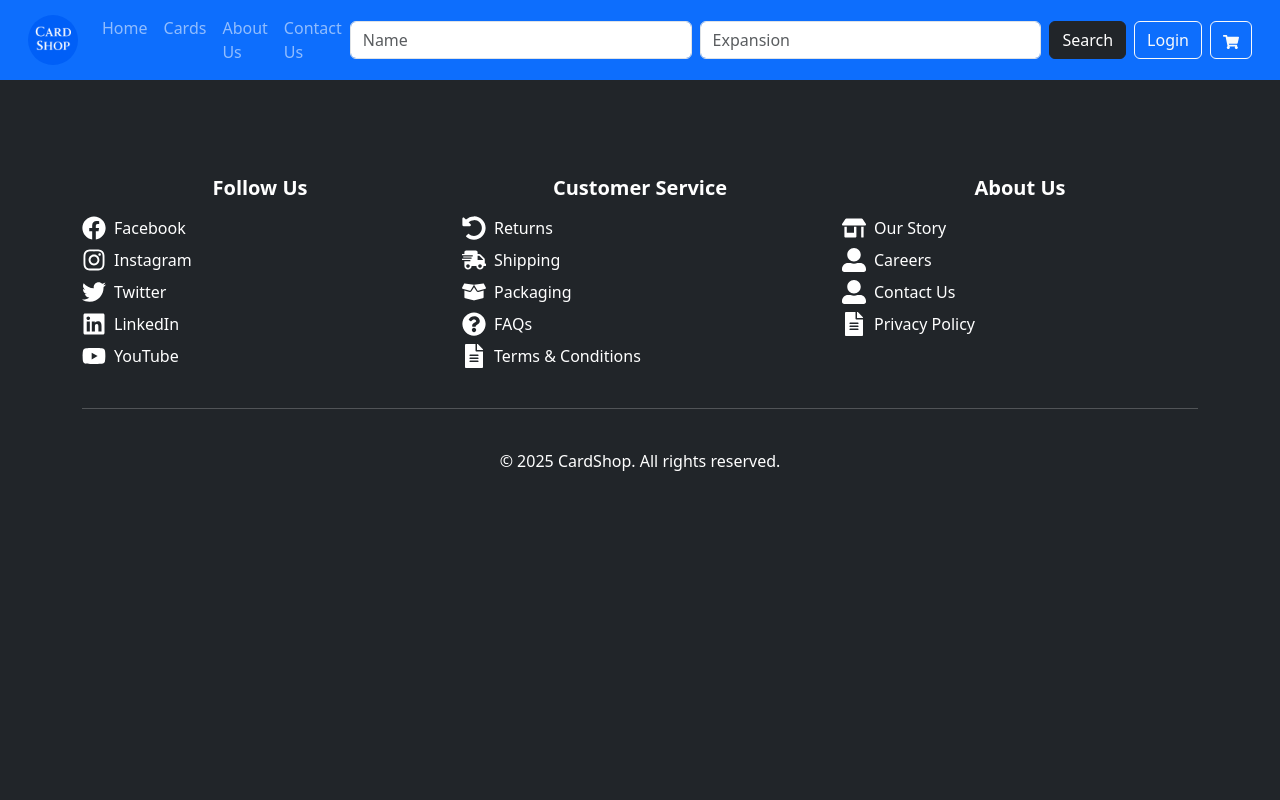
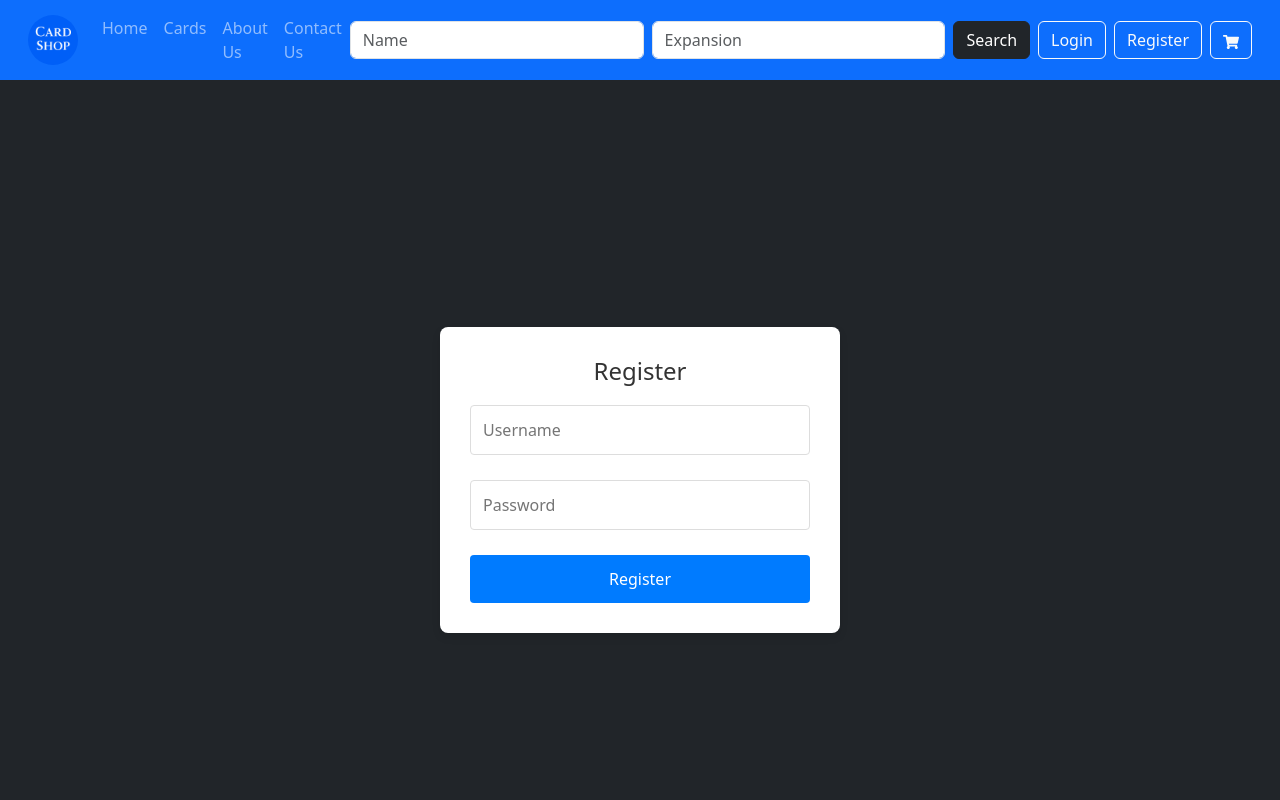
Before and after one commit to Hammerboy98/CardShop, a React (Vite) app: page /register in a window 1280 px wide. Shown: the top 800 px of the page. Built offline with nearby package versions, Linux system fonts and the light colour scheme.

Commit message:
aggiunta componente registrazione direttamente dal sito

```diff
--- a/src/App.jsx
+++ b/src/App.jsx
@@ -14,6 +14,7 @@ import CardDetail from "./components/CardDetail";
 import AdminDashboard from "./components/AdminDashboard"; // Importa la Dashboard Admin
 import Login from "./components/Login"; // Importa la pagina di login
 import PrivateRoute from "./components/PrivateRoute"; // Importa il componente per la protezione delle rotte
+import Register from "./components/Register";
 
 function App() {
   const [isAuthenticated, setIsAuthenticated] = useState(false); // Stato per gestire l'autenticazione
@@ -45,6 +46,7 @@ function App() {
           <Route path="/magic" element={<MagicPage />} /> {/* Pagina Magic */}
           <Route path="/pokemon" element={<PokemonPage />} /> {/* Pagina Pokémon */}
           <Route path="/card/:id" element={<CardDetail />} /> {/* Dettaglio carta */}
+          <Route path="/register" element={<Register/>} />
 
 
           {/* Route Admin protetta */}
--- a/src/components/MyNavbar.jsx
+++ b/src/components/MyNavbar.jsx
@@ -102,11 +102,15 @@ const MyNavbar = () => {
 
             {/* Login / Logout */}
             <div className="d-flex gap-2 mt-2 mt-xl-0">
-              {!isAuthenticated ? (
-                <Link className="btn btn-outline-light" to="/login">Login</Link>
-              ) : (
-                <button className="btn btn-outline-light" onClick={handleLogout}>Logout</button>
-              )}
+            {!isAuthenticated ? (
+  <>
+    <Link className="btn btn-outline-light" to="/login">Login</Link>
+    <Link className="btn btn-outline-light" to="/register">Register</Link>
+  </>
+) : (
+  <button className="btn btn-outline-light" onClick={handleLogout}>Logout</button>
+)}
+
 
               {/* Carrello */}
               <Link to="/cart" className="btn btn-outline-light position-relative">
--- /dev/null
+++ b/src/components/Register.jsx
@@ -0,0 +1,126 @@
+import React, { useState } from 'react';
+import { useNavigate } from 'react-router-dom';
+
+const Register = () => {
+  const [username, setUsername] = useState('');
+  const [password, setPassword] = useState('');
+  const navigate = useNavigate();
+
+  const handleRegister = async (e) => {
+    e.preventDefault();
+
+    try {
+      const response = await fetch("https://localhost:7140/api/auth/register", {
+        method: "POST",
+        headers: { "Content-Type": "application/json" },
+        body: JSON.stringify({
+          username,
+          passwordHash: password,
+          role: "user",
+        }),
+      });
+
+      if (response.ok) {
+        alert("Registrazione avvenuta con successo!");
+        navigate("/login");
+      } else {
+        const data = await response.json();
+        alert(data.message || "Errore durante la registrazione");
+      }
+    } catch (error) {
+      console.error("Errore nella registrazione:", error);
+      alert("Errore durante la richiesta di registrazione.");
+    }
+  };
+
+  const styles = {
+    container: {
+      display: 'flex',
+      justifyContent: 'center',
+      alignItems: 'center',
+      height: '100vh',
+      backgroundColor: '#212529',
+      margin: 0,
+      padding: 0,
+    },
+    card: {
+      backgroundColor: 'white',
+      borderRadius: '8px',
+      padding: '30px',
+      boxShadow: '0 4px 8px rgba(0, 0, 0, 0.1)',
+      width: '100%',
+      maxWidth: '400px',
+      textAlign: 'center',
+    },
+    title: {
+      fontSize: '24px',
+      color: '#333',
+      marginBottom: '20px',
+    },
+    form: {
+      display: 'flex',
+      flexDirection: 'column',
+      gap: '15px',
+    },
+    input: {
+      padding: '12px',
+      fontSize: '16px',
+      border: '1px solid #ddd',
+      borderRadius: '4px',
+      marginBottom: '10px',
+      outline: 'none',
+    },
+    inputFocus: {
+      borderColor: '#007bff',
+    },
+    button: {
+      padding: '12px',
+      backgroundColor: '#007bff',
+      color: 'white',
+      border: 'none',
+      borderRadius: '4px',
+      fontSize: '16px',
+      cursor: 'pointer',
+      transition: 'background-color 0.3s',
+    },
+    buttonHover: {
+      backgroundColor: '#0056b3',
+    },
+  };
+
+  return (
+    <div style={styles.container}>
+      <div style={styles.card}>
+        <h2 style={styles.title}>Register</h2>
+        <form onSubmit={handleRegister} style={styles.form}>
+          <input
+            type="text"
+            placeholder="Username"
+            value={username}
+            onChange={(e) => setUsername(e.target.value)}
+            style={styles.input}
+            required
+          />
+          <input
+            type="password"
+            placeholder="Password"
+            value={password}
+            onChange={(e) => setPassword(e.target.value)}
+            style={styles.input}
+            required
+          />
+          <button
+            type="submit"
+            style={styles.button}
+            onMouseOver={(e) => e.target.style.backgroundColor = styles.buttonHover.backgroundColor}
+            onMouseOut={(e) => e.target.style.backgroundColor = styles.button.backgroundColor}
+          >
+            Register
+          </button>
+        </form>
+      </div>
+    </div>
+  );
+};
+
+export default Register;
```
